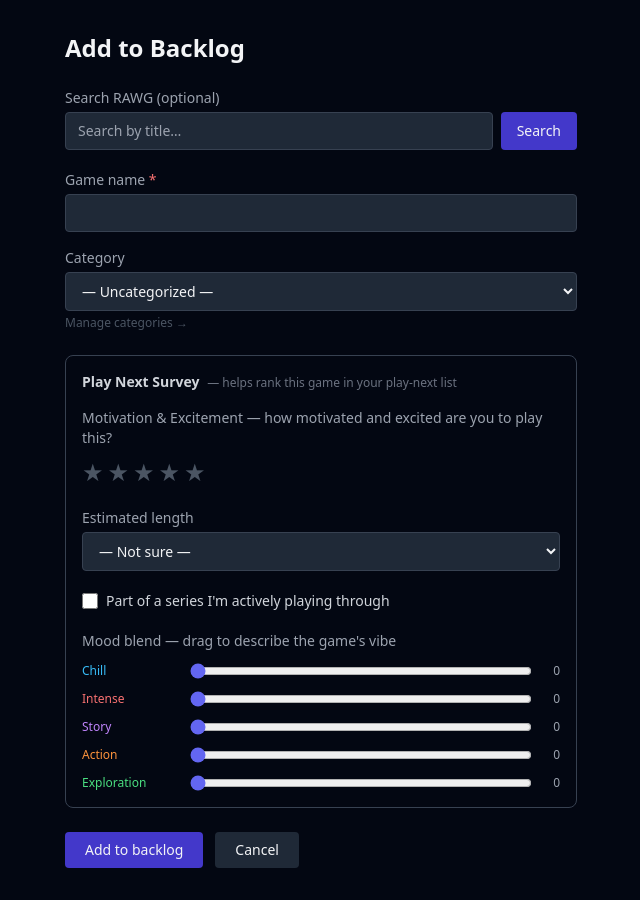
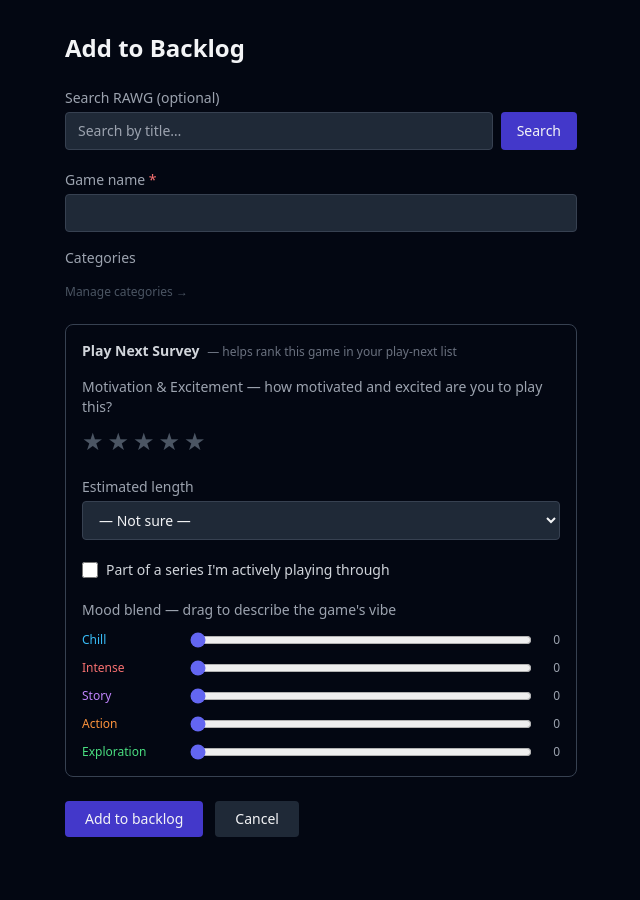
Before and after one commit to Wylderfan/game-journal, a Flask app: page /backlog/add in a window 1280 px wide. Shown: the part 53-953 px from the top of the page, without its empty margins (87-727 px from the left). After the commit the page ends 890 px from the top, so only its background shows below. Run offline with Flask 3, Linux system fonts and the light colour scheme; some libraries are stand-ins or nearby versions.

Commit message:
feat: many-to-many categories with RAWG auto-select (issue #15)
Schema (run migration SQL before deploying — see PR description):
- New game_categories join table replaces category_id FK on games
- Game.categories M2M relationship replaces Game.category single FK

Backend:
- _play_next_score() uses best (lowest) rank across all game categories
- backlog.index() filters uncategorized via ~Game.categories.any()
- backlog.add() and playing.edit() parse category_ids list and assign via relationship
- seeds.py clears game_categories on wipe, assigns via relationship

Templates:
- backlog/add.html: single dropdown → checkboxes; fillFromRawg() auto-checks
  categories whose data-genre matches the RAWG genres returned for the game
- playing/form.html: single dropdown → checkboxes, pre-checked from game.categories
- All display templates updated from game.category → game.categories

Co-Authored-By: Claude Sonnet 4.6 <noreply@anthropic.com>

```diff
--- a/app/blueprints/backlog.py
+++ b/app/blueprints/backlog.py
@@ -28,8 +28,10 @@ def _play_next_score(game):
     score += 25 if game.series_continuity else 0
     score += _LENGTH_SCORES.get(game.estimated_length or "", 0)
 
-    if game.category and game.category.rank:
-        score += max(0, 30 - (game.category.rank - 1) * 5)
+    if game.categories:
+        best_rank = min((c.rank for c in game.categories if c.rank), default=0)
+        if best_rank:
+            score += max(0, 30 - (best_rank - 1) * 5)
 
     if game.status == "Playing":
         score += 30
@@ -46,9 +48,11 @@ def _play_next_score(game):
 @backlog_bp.route("/")
 def index():
     categories = Category.query.order_by(Category.rank, Category.name).all()
+    has_games = Game.query.filter_by(section="backlog").count() > 0
     uncategorized = (
         Game.query
-        .filter_by(section="backlog", category_id=None)
+        .filter_by(section="backlog")
+        .filter(~Game.categories.any())
         .order_by(Game.name)
         .all()
     )
@@ -56,6 +60,7 @@ def index():
         "backlog/index.html",
         categories=categories,
         uncategorized=uncategorized,
+        has_games=has_games,
     )
 
 
@@ -69,14 +74,11 @@ def add():
             flash("Game name is required.", "error")
             return redirect(url_for("backlog.add"))
 
-        cat_id = _int(request.form.get("category_id"))
-
         game = Game(
             name=name,
             section="backlog",
             status=None,
             rank=0,
-            category_id=cat_id,
             rawg_id=_int(request.form.get("rawg_id")),
             cover_url=request.form.get("cover_url") or None,
             release_year=_int(request.form.get("release_year")),
@@ -93,6 +95,9 @@ def add():
             mood_exploration=_int(request.form.get("mood_exploration")),
         )
         db.session.add(game)
+        cat_ids = [_int(v) for v in request.form.getlist("category_ids") if v]
+        if cat_ids:
+            game.categories = Category.query.filter(Category.id.in_(cat_ids)).all()
 
         try:
             db.session.commit()
--- a/app/blueprints/playing.py
+++ b/app/blueprints/playing.py
@@ -53,8 +53,9 @@ def edit(game_id):
         game.mood_story        = _int(request.form.get("mood_story"))
         game.mood_action       = _int(request.form.get("mood_action"))
         game.mood_exploration  = _int(request.form.get("mood_exploration"))
-        game.notes             = request.form.get("notes", "").strip() or None
-        game.category_id       = _int(request.form.get("category_id"))
+        game.notes      = request.form.get("notes", "").strip() or None
+        cat_ids = [_int(v) for v in request.form.getlist("category_ids") if v]
+        game.categories = Category.query.filter(Category.id.in_(cat_ids)).all() if cat_ids else []
         # Only overwrite RAWG fields if the form sent something new
         game.cover_url    = request.form.get("cover_url")    or game.cover_url
         game.rawg_id      = _int(request.form.get("rawg_id")) or game.rawg_id
--- a/app/seeds.py
+++ b/app/seeds.py
@@ -156,6 +156,7 @@ def seed_command():
 
     click.echo("Clearing existing data...")
     db.session.execute(db.text("SET FOREIGN_KEY_CHECKS=0"))
+    db.session.execute(db.text("DELETE FROM game_categories"))
     Game.query.delete()
     Category.query.delete()
     db.session.execute(db.text("SET FOREIGN_KEY_CHECKS=1"))
@@ -173,7 +174,9 @@ def seed_command():
     for data, cat_name in BACKLOG_GAMES:
         click.echo(f"  {data['name']}...")
         meta = _rawg_meta(data["name"])
-        db.session.add(Game(**{**data, **meta, "rank": 0, "category_id": cats[cat_name].id}))
+        game = Game(**{**data, **meta, "rank": 0})
+        db.session.add(game)
+        game.categories = [cats[cat_name]]
 
     db.session.commit()
     click.echo(f"Done. {len(BACKLOG_GAMES)} backlog games seeded.")
--- a/app/templates/backlog/add.html
+++ b/app/templates/backlog/add.html
@@ -40,17 +40,20 @@
              class="w-full bg-gray-800 border border-gray-700 rounded px-3 py-2 text-sm focus:outline-none focus:border-indigo-500">
     </div>
 
-    <!-- Category -->
+    <!-- Categories -->
     <div class="mb-6">
-      <label class="block text-sm text-gray-400 mb-1" for="category_id">Category</label>
-      <select id="category_id" name="category_id"
-              class="w-full bg-gray-800 border border-gray-700 rounded px-3 py-2 text-sm focus:outline-none focus:border-indigo-500">
-        <option value="">— Uncategorized —</option>
+      <label class="block text-sm text-gray-400 mb-2">Categories</label>
+      <div class="flex flex-col gap-1.5" id="category-checkboxes">
         {% for cat in categories %}
-          <option value="{{ cat.id }}" data-genre="{{ cat.name }}">{{ cat.name }}</option>
+          <label class="flex items-center gap-2 cursor-pointer select-none">
+            <input type="checkbox" name="category_ids" value="{{ cat.id }}"
+                   data-genre="{{ cat.name }}"
+                   class="w-4 h-4 accent-indigo-500">
+            <span class="text-sm text-gray-300">{{ cat.name }}</span>
+          </label>
         {% endfor %}
-      </select>
-      <p class="text-xs text-gray-600 mt-1">
+      </div>
+      <p class="text-xs text-gray-600 mt-2">
         <a href="{{ url_for('backlog.categories') }}" class="hover:text-gray-400">Manage categories →</a>
       </p>
     </div>
@@ -173,6 +176,12 @@ function fillFromRawg(g) {
   }
   document.getElementById('rawg-results').classList.add('hidden');
   document.getElementById('rawg-search').value = '';
+
+  // Auto-check categories matching RAWG genres
+  var genres = (g.genres || '').split(', ').map(function(s) { return s.trim(); });
+  document.querySelectorAll('#category-checkboxes input[type="checkbox"]').forEach(function(cb) {
+    cb.checked = genres.indexOf(cb.dataset.genre) !== -1;
+  });
 }
 
 document.addEventListener('click', function(e) {
--- a/app/templates/backlog/play_next.html
+++ b/app/templates/backlog/play_next.html
@@ -59,9 +59,9 @@
             <span class="text-xs font-medium text-yellow-400 bg-yellow-900/40 px-1.5 py-0.5 rounded">On Hold</span>
           {% endif %}
         {% else %}
-          {% if game.category %}
-            <span class="text-xs text-gray-500 bg-gray-700 px-1.5 py-0.5 rounded">{{ game.category.name }}</span>
-          {% endif %}
+          {% for cat in game.categories %}
+            <span class="text-xs text-gray-500 bg-gray-700 px-1.5 py-0.5 rounded">{{ cat.name }}</span>
+          {% endfor %}
         {% endif %}
         {% if game.estimated_length %}
           <span class="text-xs text-gray-400">{{ game.estimated_length }}</span>
--- a/app/templates/main/index.html
+++ b/app/templates/main/index.html
@@ -44,9 +44,9 @@
       <div class="flex-1 min-w-0">
         <p class="font-medium truncate">{{ game.name }}</p>
         <div class="flex items-center gap-2 mt-0.5">
-          {% if game.category %}
-            <span class="text-xs text-gray-500">{{ game.category.name }}</span>
-          {% endif %}
+          {% for cat in game.categories %}
+            <span class="text-xs text-gray-500">{{ cat.name }}</span>
+          {% endfor %}
           {% if game.estimated_length %}
             <span class="text-xs text-gray-600">{{ game.estimated_length }}</span>
           {% endif %}
--- a/app/templates/playing/detail.html
+++ b/app/templates/playing/detail.html
@@ -29,8 +29,8 @@
         {% if game.release_year %}
           <p class="text-sm text-gray-500 mt-1">{{ game.release_year }}</p>
         {% endif %}
-        {% if game.category %}
-          <p class="text-sm text-gray-500">{{ game.category.name }}</p>
+        {% if game.categories %}
+          <p class="text-sm text-gray-500">{{ game.categories | map(attribute='name') | join(', ') }}</p>
         {% endif %}
       </div>
       <div class="flex gap-2 flex-wrap mt-2">
--- a/app/templates/playing/index.html
+++ b/app/templates/playing/index.html
@@ -66,8 +66,8 @@
       <p class="text-xs text-gray-400 line-clamp-3 mt-1">{{ game.notes }}</p>
     {% endif %}
 
-    {% if game.category %}
-      <p class="text-xs text-gray-600 mt-auto pt-2">{{ game.category.name }}</p>
+    {% if game.categories %}
+      <p class="text-xs text-gray-600 mt-auto pt-2">{{ game.categories | map(attribute='name') | join(', ') }}</p>
     {% endif %}
 
     <!-- Check-in button -->
```
Also changed, not shown: app/models.py (+17 -12 lines), app/templates/backlog/index.html (+4 -5 lines), app/templates/playing/form.html (+10 -7 lines).
